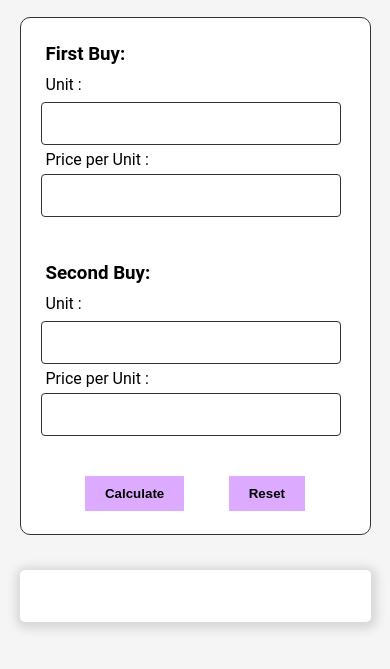
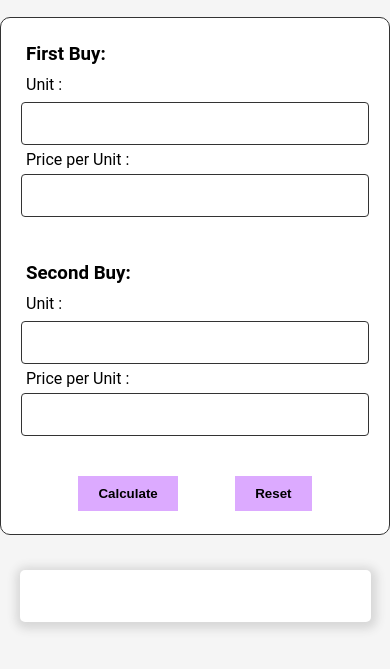
Before and after one commit to doongo/StockAverageCalculator, a plain HTML site: page index.html in a window 390 px wide. Shown: the part 47-716 px from the top of the page. Drawn offline with Linux system fonts and the light colour scheme; a web font is replaced by a local one.

Commit message:
a small change in mobile responsive web

```diff
--- a/style.css
+++ b/style.css
@@ -19,7 +19,7 @@ body {
   display: grid;
   grid-template-columns: 1fr 1fr;
   column-gap: 20px;
-  width: 50%;
+  width: fit-content;
   border: 1px solid #333;
   border-radius: 10px;
 }
@@ -43,7 +43,7 @@ body {
   justify-content: space-evenly;
 }
 
-.section p:first-of-type{
+.section p:first-of-type {
   margin: 20px 15%;
   font-size: 35px;
 }
@@ -108,7 +108,7 @@ table td {
   .inputDiv {
     margin: 5px auto;
     padding: 0;
-    width: 90%;
+    width: 100%;
     display: flex;
     flex-direction: column;
     background-color: #fff;
@@ -143,4 +143,8 @@ table td {
     font-weight: bold;
     font-size: 17px;
   }
+  input{
+    width: 100%;
+    margin: 0 auto;
+  }
 }
```
Also changed, not shown: index.html (+0 -7 lines).
